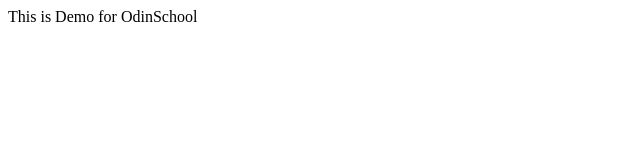
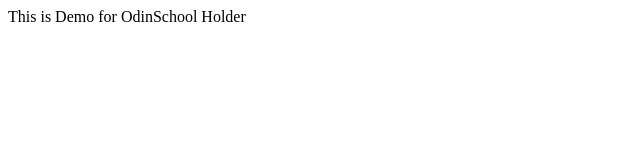
Before and after one commit to Sheikh-fayyaz/demo, a plain HTML site: page index.html in a window 1280 px wide. Shown: the full height of the page, 0-640 px from the left. Drawn offline with Linux system fonts and the light colour scheme.

```diff
--- a/index.html
+++ b/index.html
@@ -6,6 +6,6 @@
     <title>Demo</title>
 </head>
 <body>
-    This is Demo for OdinSchool
+    This is Demo for OdinSchool Holder
 </body>
 </html>
```
